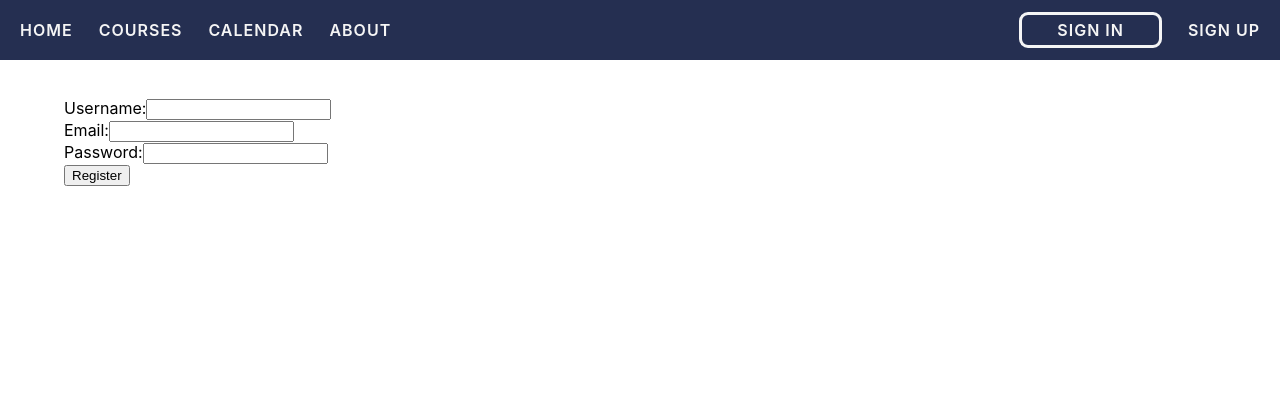
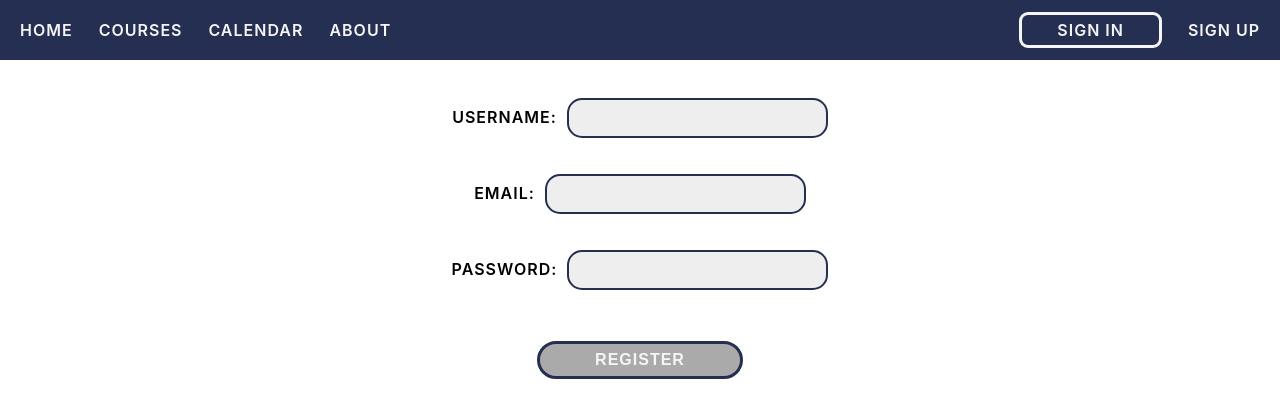
Before and after one commit to OscarwOw/FitnessReservationSystemReact, a React (Create React App) app: page /Register in a window 1280 px wide. Shown: the top 418 px of the page. Built offline with nearby package versions, Linux system fonts and the light colour scheme.

Commit message:
register page

```diff
--- a/src/pages/RegisterPage.js
+++ b/src/pages/RegisterPage.js
@@ -1,9 +1,17 @@
 import React, { useState } from 'react';
+import { useContext } from 'react';
+import loginContext from '../store/LoginContext';
+import { Navigate } from 'react-router-dom';
+import classes from './LoginPage.module.css';
 
 function RegisterPage() {
     const [username, setUsername] = useState('');
     const [email, setEmail] = useState('');
     const [password, setPassword] = useState('');
+    const loginCtx = useContext(loginContext);
+    const [isLoggedIn, setIsLoggedIn] = useState(false);
+    const [isValidPassword, setValidPassword] = useState("noinput");
+    const [isValidUsername, setValidUsername] = useState("noinput");
 
     function handleUsernameChange(event) {
         setUsername(event.target.value);
@@ -48,23 +56,23 @@ function RegisterPage() {
     }
 
     return (
-        <form onSubmit={handleSubmit}>
-            <label>
+        <form onSubmit={handleSubmit} className={classes.content}>
+            <label className={classes.label}>
                 Username:
-                <input type="text" value={username} onChange={handleUsernameChange} />
+                <input type="text" value={username} onChange={handleUsernameChange} className={`${classes.input} ${classes[isValidUsername]} `}/>
             </label>
             <br />
-            <label>
+            <label className={classes.label}>
                 Email:
-                <input type="email" value={email} onChange={handleEmailChange} />
+                <input type="email" value={email} onChange={handleEmailChange} className={`${classes.input} ${classes[isValidUsername]} `}/>
             </label>
             <br />
-            <label>
+            <label className={classes.label}>
                 Password:
-                <input type="password" value={password} onChange={handlePasswordChange} />
+                <input type="password" value={password} onChange={handlePasswordChange} className={`${classes.input} ${classes[isValidUsername]} `}/>
             </label>
             <br />
-            <button type="submit">Register</button>
+            <button type="submit" className={classes.submit}>Register</button>
         </form>
     );
 }
```
